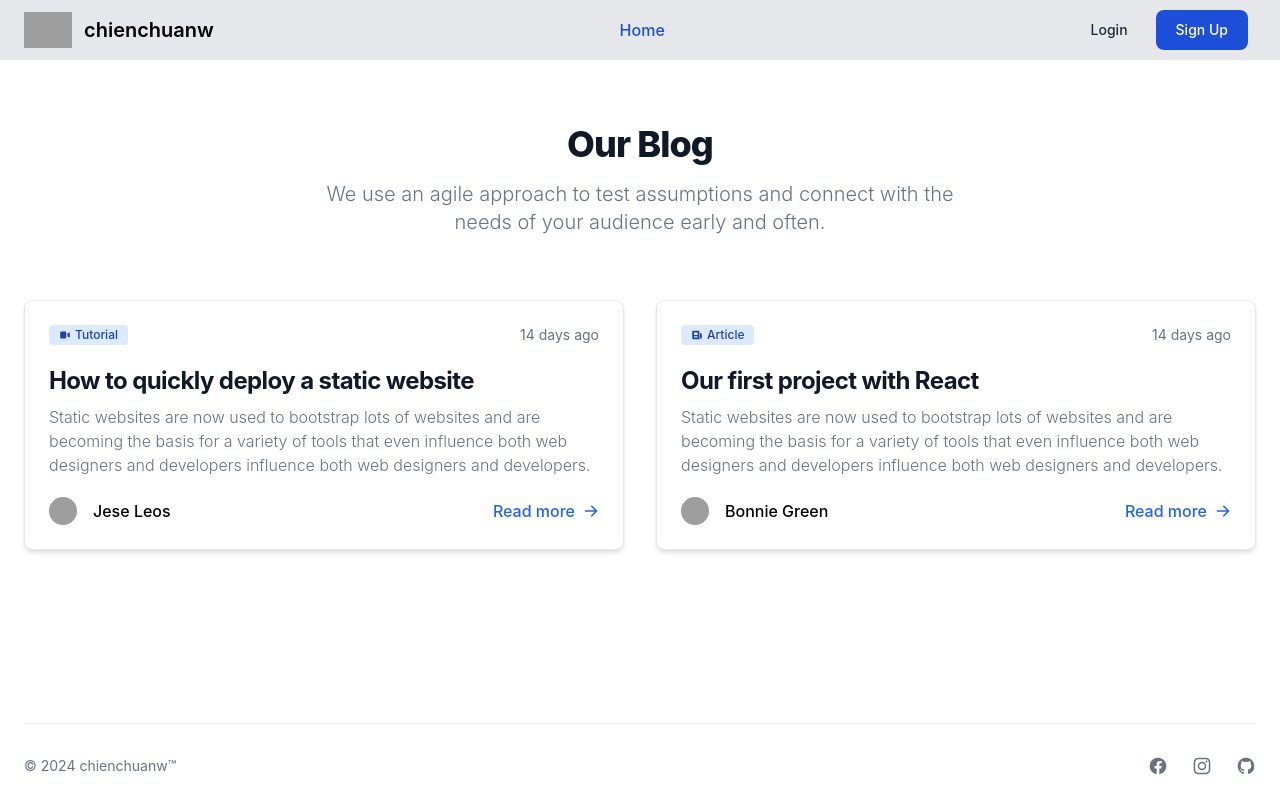
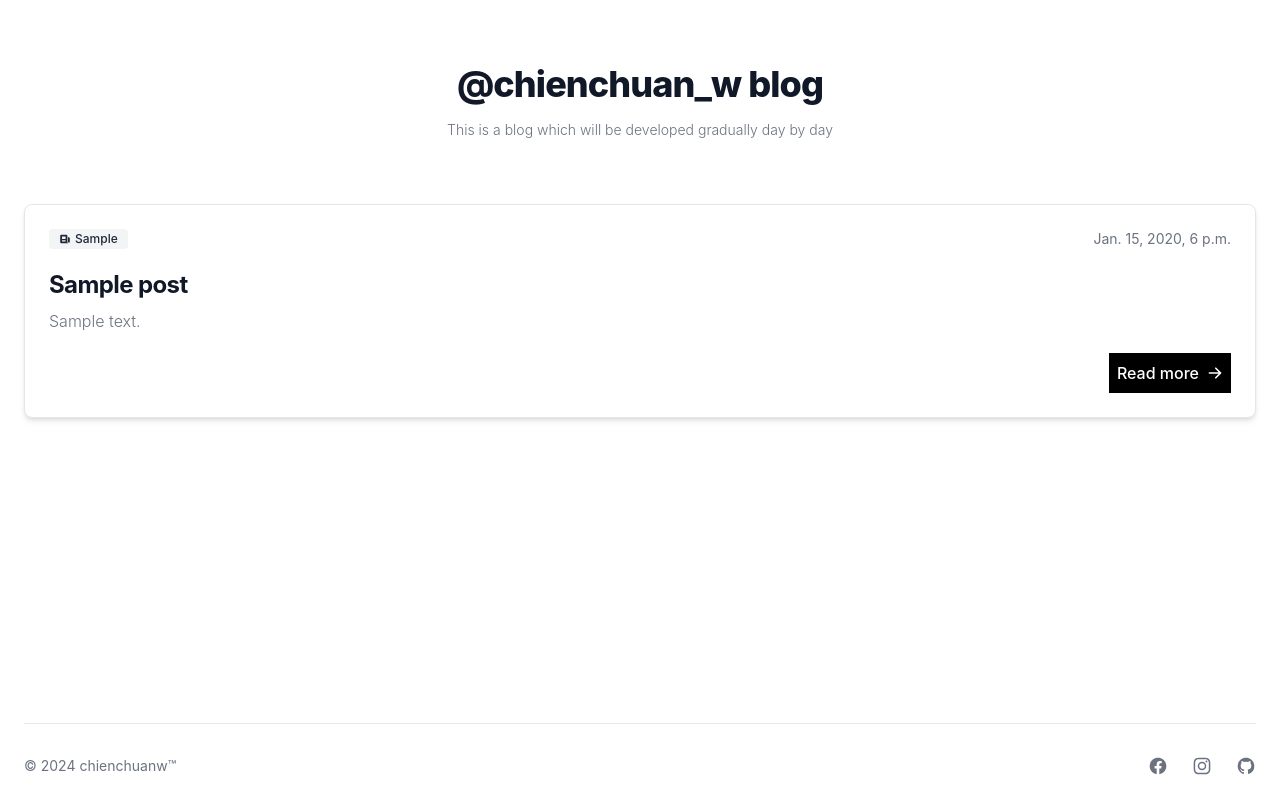
Before and after one commit to chienchuanw/django-blog, a Django app: page / in a window 1280 px wide. Run offline with Django 5.2, Linux system fonts and the light colour scheme; tables that the repository leaves empty hold one stand-in row (values such as "Sample post"); style sheets or scripts are compiled from the project's sources; grey boxes are pictures that could not be loaded.

Commit message:
Relocated home page and restyled it

```diff
--- a/core/settings.py
+++ b/core/settings.py
@@ -1,6 +1,5 @@
 from pathlib import Path
 import environ
-from django.shortcuts import redirect
 
 env = environ.Env()
 environ.Env.read_env()
--- a/core/urls.py
+++ b/core/urls.py
@@ -1,9 +1,9 @@
 from django.contrib import admin
 from django.urls import path, include
-from django.views.generic import TemplateView
+from .views import HomeView
 
 urlpatterns = [
-    path("", TemplateView.as_view(template_name="core/home.html"), name="home"),
+    path("", HomeView.as_view(), name="home"),
     path("admin/", admin.site.urls),
     path("accounts/", include("allauth.urls")),
     path("users/", include("users.urls")),
--- /dev/null
+++ b/core/views.py
@@ -0,0 +1,12 @@
+from django.views.generic import TemplateView
+from typing import Any
+from posts.models import Post
+
+
+class HomeView(TemplateView):
+    template_name = "core/home.html"
+
+    def get_context_data(self, **kwargs) -> dict[str, Any]:
+        context = super().get_context_data(**kwargs)
+        context["posts"] = Post.objects.all()
+        return context
--- a/templates/core/home.html
+++ b/templates/core/home.html
@@ -1,59 +1,38 @@
 {% extends "shared/base.html" %}
 
 {% block content %}
-<section class="bg-white dark:bg-gray-900">
+<section class="bg-white">
   <div class="py-8 px-4 mx-auto max-w-screen-xl lg:py-16 lg:px-6">
 		<div class="mx-auto max-w-screen-sm text-center lg:mb-16 mb-8">
-			<h2 class="mb-4 text-3xl lg:text-4xl tracking-tight font-extrabold text-gray-900 dark:text-white">Our Blog</h2>
-			<p class="font-light text-gray-500 sm:text-xl dark:text-gray-400">We use an agile approach to test assumptions and connect with the needs of your audience early and often.</p>
+			<h2 class="mb-4 text-3xl lg:text-4xl tracking-tight font-extrabold text-gray-900">@chienchuan_w blog</h2>
+			<p class="font-light text-sm text-gray-500 sm:text-sm">This is a blog which will be developed gradually day by day</p>
 		</div>
-		<div class="grid gap-8 lg:grid-cols-2">
-			<article class="p-6 bg-white rounded-lg border border-gray-200 shadow-md dark:bg-gray-800 dark:border-gray-700">
+		<div class="grid gap-8 lg:grid-cols-1">
+			{% for post in posts %}
+			<article class="p-6 bg-white rounded-lg border border-gray-200 shadow-md">
 				<div class="flex justify-between items-center mb-5 text-gray-500">
-					<span class="bg-primary-100 text-primary-800 text-xs font-medium inline-flex items-center px-2.5 py-0.5 rounded dark:bg-primary-200 dark:text-primary-800">
-							<svg class="mr-1 w-3 h-3" fill="currentColor" viewBox="0 0 20 20" xmlns="http://www.w3.org/2000/svg"><path d="M2 6a2 2 0 012-2h6a2 2 0 012 2v8a2 2 0 01-2 2H4a2 2 0 01-2-2V6zM14.553 7.106A1 1 0 0014 8v4a1 1 0 00.553.894l2 1A1 1 0 0018 13V7a1 1 0 00-1.447-.894l-2 1z"></path></svg>
-							Tutorial
+					<span class="bg-gray-100 text-gray-800 text-xs font-medium inline-flex items-center px-2.5 py-0.5 rounded">
+						<svg class="mr-1 w-3 h-3" fill="currentColor" viewBox="0 0 20 20" xmlns="http://www.w3.org/2000/svg"><path fill-rule="evenodd" d="M2 5a2 2 0 012-2h8a2 2 0 012 2v10a2 2 0 002 2H4a2 2 0 01-2-2V5zm3 1h6v4H5V6zm6 6H5v2h6v-2z" clip-rule="evenodd"></path><path d="M15 7h1a2 2 0 012 2v5.5a1.5 1.5 0 01-3 0V7z"></path></svg>
+						{{ post.tag }}
 					</span>
-					<span class="text-sm">14 days ago</span>
+					<span class="text-sm">{{ post.created_at }}</span>
 				</div>
-				<h2 class="mb-2 text-2xl font-bold tracking-tight text-gray-900 dark:text-white"><a href="#">How to quickly deploy a static website</a></h2>
-				<p class="mb-5 font-light text-gray-500 dark:text-gray-400">Static websites are now used to bootstrap lots of websites and are becoming the basis for a variety of tools that even influence both web designers and developers influence both web designers and developers.</p>
+				<h2 class="mb-2 text-2xl font-bold tracking-tight text-gray-900 "><a href="#">{{ post.title }}</a></h2>
+				<p class="mb-5 font-light text-gray-500">{{ post.content }}</p>
 				<div class="flex justify-between items-center">
 					<div class="flex items-center space-x-4">
-						<img class="w-7 h-7 rounded-full" src="https://flowbite.s3.amazonaws.com/blocks/marketing-ui/avatars/jese-leos.png" alt="Jese Leos avatar" />
-						<span class="font-medium dark:text-white">
-								Jese Leos
-						</span>
+						{% comment %} <img class="w-7 h-7 rounded-full" src="https://flowbite.s3.amazonaws.com/blocks/marketing-ui/avatars/bonnie-green.png" alt="Bonnie Green avatar" /> {% endcomment %}
+						{% comment %} <span class="font-medium">
+								@chienchuan_w
+						</span> {% endcomment %}
 					</div>
-					<a href="#" class="inline-flex items-center font-medium text-primary-600 dark:text-primary-500 hover:underline">
-							Read more
-						<svg class="ml-2 w-4 h-4" fill="currentColor" viewBox="0 0 20 20" xmlns="http://www.w3.org/2000/svg"><path fill-rule="evenodd" d="M10.293 3.293a1 1 0 011.414 0l6 6a1 1 0 010 1.414l-6 6a1 1 0 01-1.414-1.414L14.586 11H3a1 1 0 110-2h11.586l-4.293-4.293a1 1 0 010-1.414z" clip-rule="evenodd"></path></svg>
-					</a>
-				</div>
-			</article>
-			<article class="p-6 bg-white rounded-lg border border-gray-200 shadow-md dark:bg-gray-800 dark:border-gray-700">
-				<div class="flex justify-between items-center mb-5 text-gray-500">
-					<span class="bg-primary-100 text-primary-800 text-xs font-medium inline-flex items-center px-2.5 py-0.5 rounded dark:bg-primary-200 dark:text-primary-800">
-						<svg class="mr-1 w-3 h-3" fill="currentColor" viewBox="0 0 20 20" xmlns="http://www.w3.org/2000/svg"><path fill-rule="evenodd" d="M2 5a2 2 0 012-2h8a2 2 0 012 2v10a2 2 0 002 2H4a2 2 0 01-2-2V5zm3 1h6v4H5V6zm6 6H5v2h6v-2z" clip-rule="evenodd"></path><path d="M15 7h1a2 2 0 012 2v5.5a1.5 1.5 0 01-3 0V7z"></path></svg>
-						Article
-					</span>
-					<span class="text-sm">14 days ago</span>
-				</div>
-				<h2 class="mb-2 text-2xl font-bold tracking-tight text-gray-900 dark:text-white"><a href="#">Our first project with React</a></h2>
-				<p class="mb-5 font-light text-gray-500 dark:text-gray-400">Static websites are now used to bootstrap lots of websites and are becoming the basis for a variety of tools that even influence both web designers and developers influence both web designers and developers.</p>
-				<div class="flex justify-between items-center">
-					<div class="flex items-center space-x-4">
-						<img class="w-7 h-7 rounded-full" src="https://flowbite.s3.amazonaws.com/blocks/marketing-ui/avatars/bonnie-green.png" alt="Bonnie Green avatar" />
-						<span class="font-medium dark:text-white">
-								Bonnie Green
-						</span>
-					</div>
-					<a href="#" class="inline-flex items-center font-medium text-primary-600 dark:text-primary-500 hover:underline">
+					<a href="#" class="inline-flex items-center p-2 font-medium bg-black text-white hover:underline hover:text-black hover:bg-white">
 						Read more
 						<svg class="ml-2 w-4 h-4" fill="currentColor" viewBox="0 0 20 20" xmlns="http://www.w3.org/2000/svg"><path fill-rule="evenodd" d="M10.293 3.293a1 1 0 011.414 0l6 6a1 1 0 010 1.414l-6 6a1 1 0 01-1.414-1.414L14.586 11H3a1 1 0 110-2h11.586l-4.293-4.293a1 1 0 010-1.414z" clip-rule="evenodd"></path></svg>
 					</a>
 				</div>
 			</article>
+			{% endfor %}
 		</div>
   </div>
 </section>
--- a/templates/shared/base.html
+++ b/templates/shared/base.html
@@ -6,14 +6,13 @@
   <meta charset="UTF-8" />
   <meta name="viewport" content="width=device-width, initial-scale=1.0" />
   <title>{% block title %}{% endblock title %}</title>
-  <!-- <script src="https://cdn.tailwindcss.com"></script> -->
   <link rel="stylesheet" href="{% static 'styles/output.css' %}" />
 	<script src="{% static "scripts/output.js" %}"></script>
 	{% block javascript %}{% endblock javascript %}
 </head>
 
 <body class="min-h-screen flex flex-col">
-  {% include "shared/header.html" %}
+  {% comment %} {% include "shared/header.html" %} {% endcomment %}
   <main class="flex-grow">{% block content %}{% endblock content %}</main>
   {% include "shared/footer.html" %}
 </body>
--- a/templates/shared/header.html
+++ b/templates/shared/header.html
@@ -4,11 +4,6 @@
       class="flex flex-wrap justify-between items-center mx-auto max-w-screen-xl"
     >
       <a href="{% url "home" %}" class="flex items-center">
-        <img
-          src="https://flowbite.com/docs/images/logo.svg"
-          class="mr-3 h-6 sm:h-9"
-          alt="Logo"
-        />
         <span
           class="self-center text-xl font-semibold whitespace-nowrap"
           >chienchuanw</span
```
